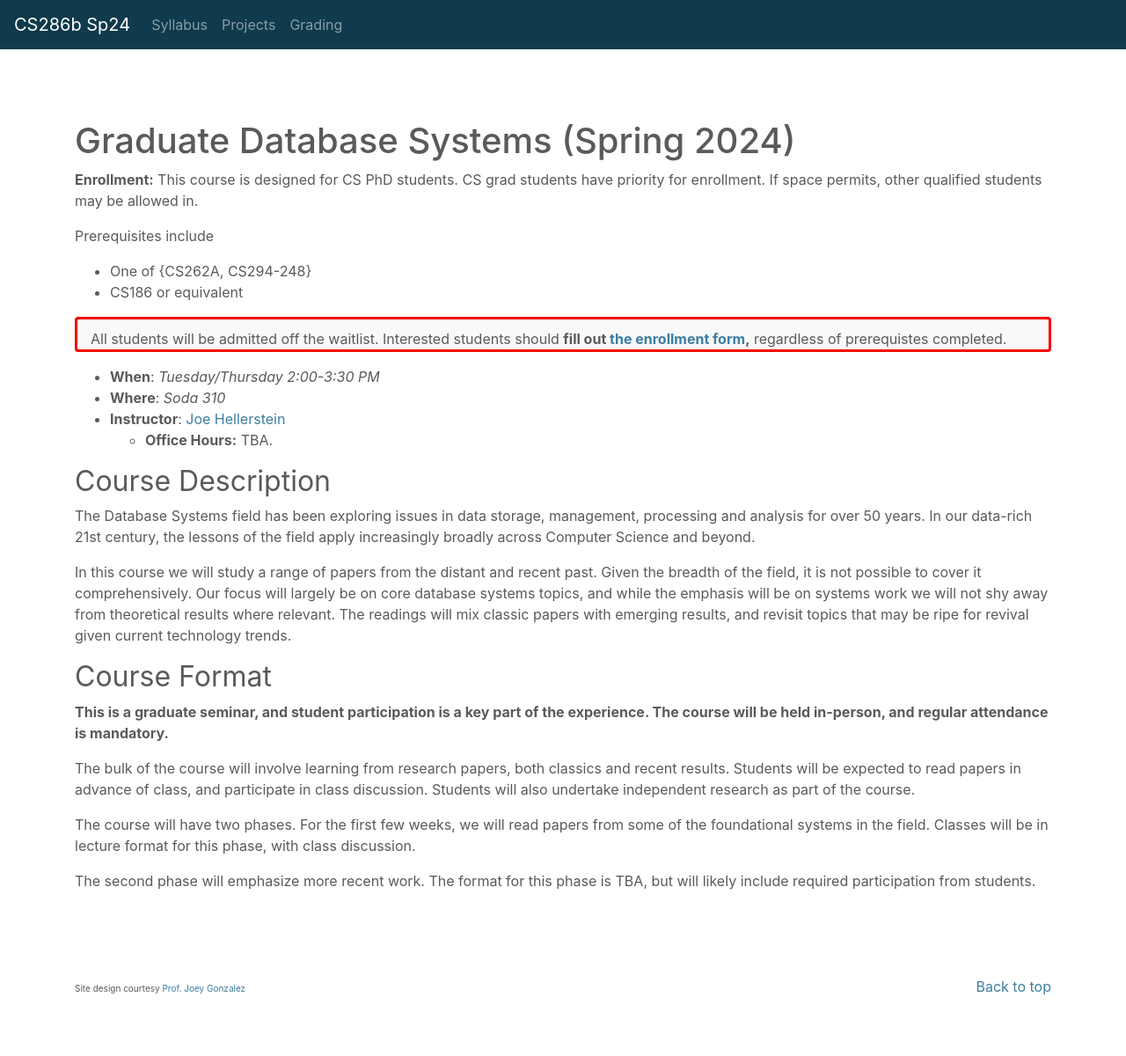
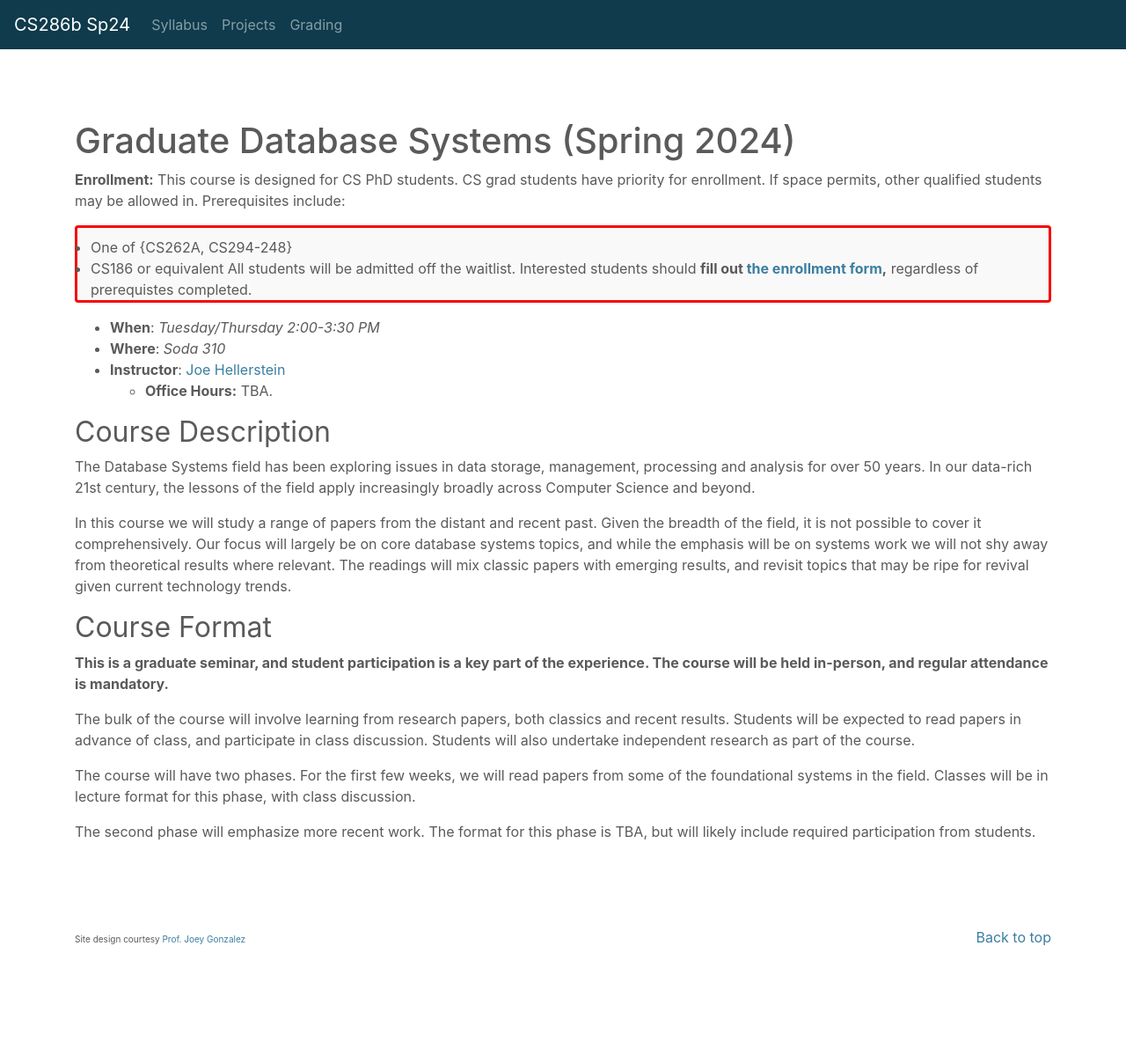
Before and after one commit to jhellerstein/cs286-sp24, a Jekyll site: the page built from index.md, in a window 1280 px wide. Shown: the whole page at 88% size. Built offline with Jekyll 4.4.1, drawn with Linux system fonts in a browser that asks for light colours; nearby versions of some CDN libraries; our own code applies the rules of GitHub Pages for plain Markdown files.

```diff
--- a/index.md
+++ b/index.md
@@ -4,12 +4,9 @@ layout: default
 
 
 # Graduate Database Systems (Spring 2024)
-**Enrollment:** This course is designed for CS PhD students. CS grad students have priority for enrollment. If space permits, other qualified students may be allowed in.
-
-Prerequisites include
+**Enrollment:** This course is designed for CS PhD students. CS grad students have priority for enrollment. If space permits, other qualified students may be allowed in. Prerequisites include:
   * One of {CS262A, CS294-248}
   * CS186 or equivalent
-
 All students will be admitted off the waitlist. Interested students should **fill out [the enrollment form](https://forms.gle/Dz9WTAWw7yeTXyD6A),** regardless of prerequistes completed.
 {: .announcement}
 
```
